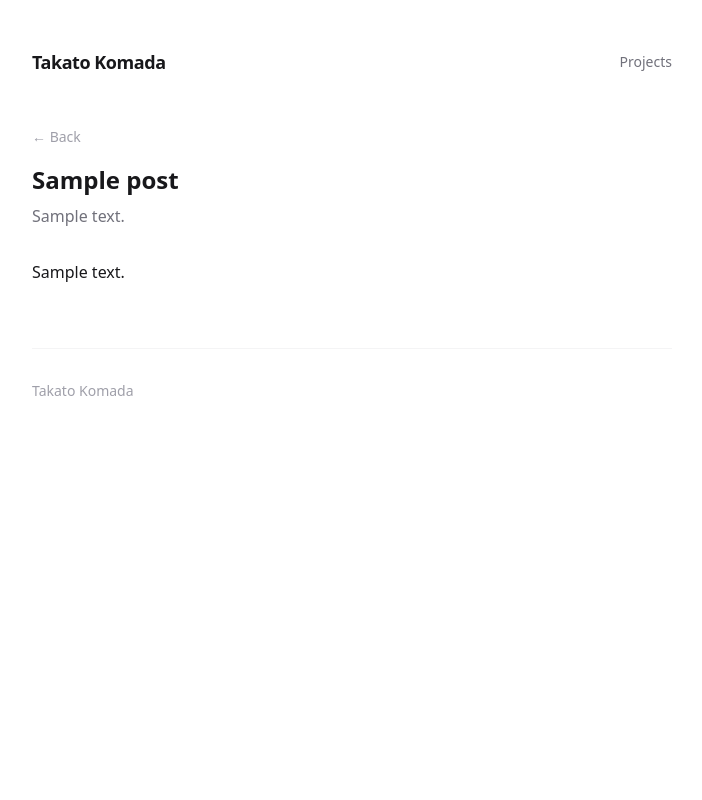
After one commit to tkt0605/tkt0605, a Flask app: template templates/posts/projects/page.html in a window 1280 px wide. The commit adds this page. Shown: the whole page, without its empty margins (288-990 px from the left). Run offline with Flask 3, Linux system fonts and the light colour scheme; the template is opened without the code that fills it: most values are stand-ins (such as "Sample title", 1, 10 or a date in 2020); style sheets or scripts are compiled from the project's sources.

Commit message:
ベースとなるHTMLファイルを作成

```diff
--- a/templates/base.html
+++ b/templates/base.html
@@ -1,20 +1,28 @@
 <!DOCTYPE html>
 <html lang="ja">
 <head>
-    <meta charset="UTF-8">
-    <meta name="viewport" content="width=device-width, initial-scale=1.0">
-    <title>{% block title %}Tkt0605.me{% endblock %}</title>
-    <meta name="description" content="{% block description %}Takato — Software & Engineering{% endblock %}">
-    <link rel="stylesheet" href="{{ url_for('static', filename='index.css') }}">
+  <meta charset="UTF-8" />
+  <meta name="viewport" content="width=device-width, initial-scale=1.0" />
+  <title>{{ title }}</title>
+  <link rel="stylesheet" href="/index.css" />
+  {% block head %}{% endblock %}
+</head>
+<body class="bg-white text-zinc-900 min-h-screen">
+  <div class="max-w-2xl mx-auto px-4 py-12">
+    <header class="flex items-center justify-between mb-12">
+      <a href="/" class="text-lg font-semibold tracking-tight hover:opacity-60 transition-opacity">
+        Takato Komada
+      </a>
+      <nav class="flex gap-6 text-sm text-zinc-500">
+        <a href="/projects" class="hover:text-zinc-900 transition-colors">Projects</a>
+      </nav>
+    </header>
 
-    {% block head %}{% endblock %}
-</head>
-<body>
-    {% block header %}{% endblock %}
-    <main>
-        {% block content %}{% endblock %}
-    </main>
-    {% block footer %}{% endblock %}
-    {% block scripts %}{% endblock %}
+    {% block content %}{% endblock %}
+
+    <footer class="mt-16 pt-8 border-t border-zinc-100 text-sm text-zinc-400">
+      <p>Takato Komada</p>
+    </footer>
+  </div>
 </body>
 </html>
--- /dev/null
+++ b/templates/posts/projects/page.html
@@ -0,0 +1,17 @@
+{% extends "base.html" %}
+
+{% block content %}
+<article>
+  <header class="mb-8">
+    <a href="/" class="text-sm text-zinc-400 hover:text-zinc-900 transition-colors">← Back</a>
+    <h1 class="text-2xl font-semibold mt-4 mb-2">{{ post.title }}</h1>
+    {% if post.summary %}
+    <p class="text-zinc-500">{{ post.summary }}</p>
+    {% endif %}
+  </header>
+
+  <div class="prose prose-zinc max-w-none">
+    {{ post.content | safe }}
+  </div>
+</article>
+{% endblock %}
```
Also changed, not shown: templates/index.html (+13 -6 lines), templates/posts/projects/list.html (added, +12 -0 lines).
